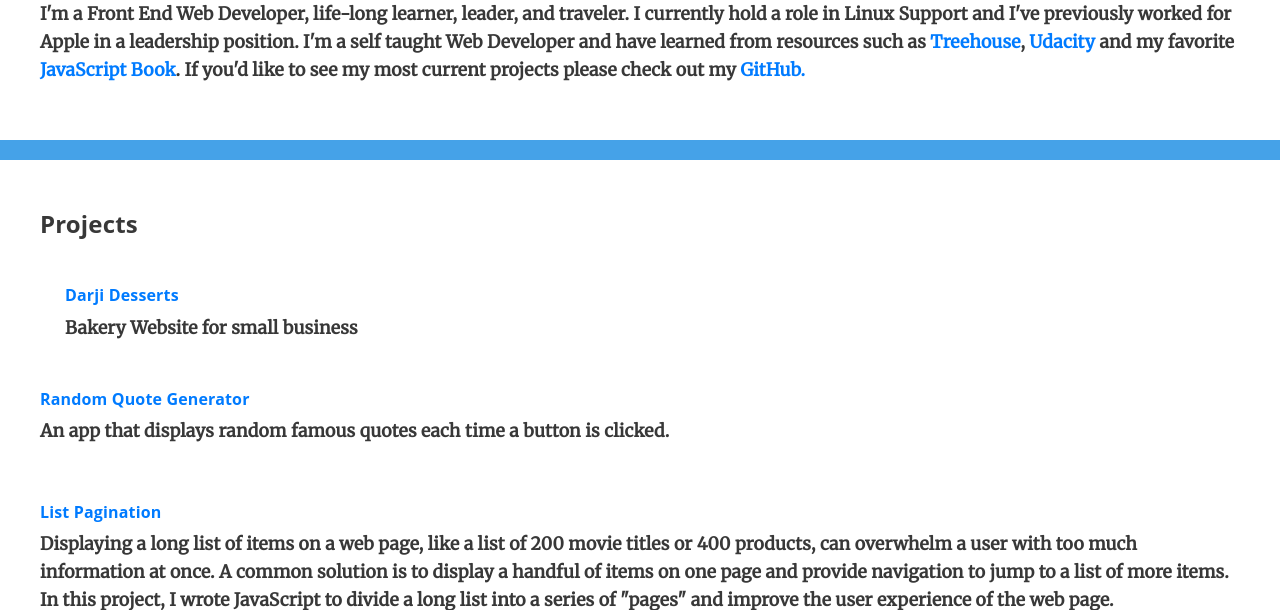
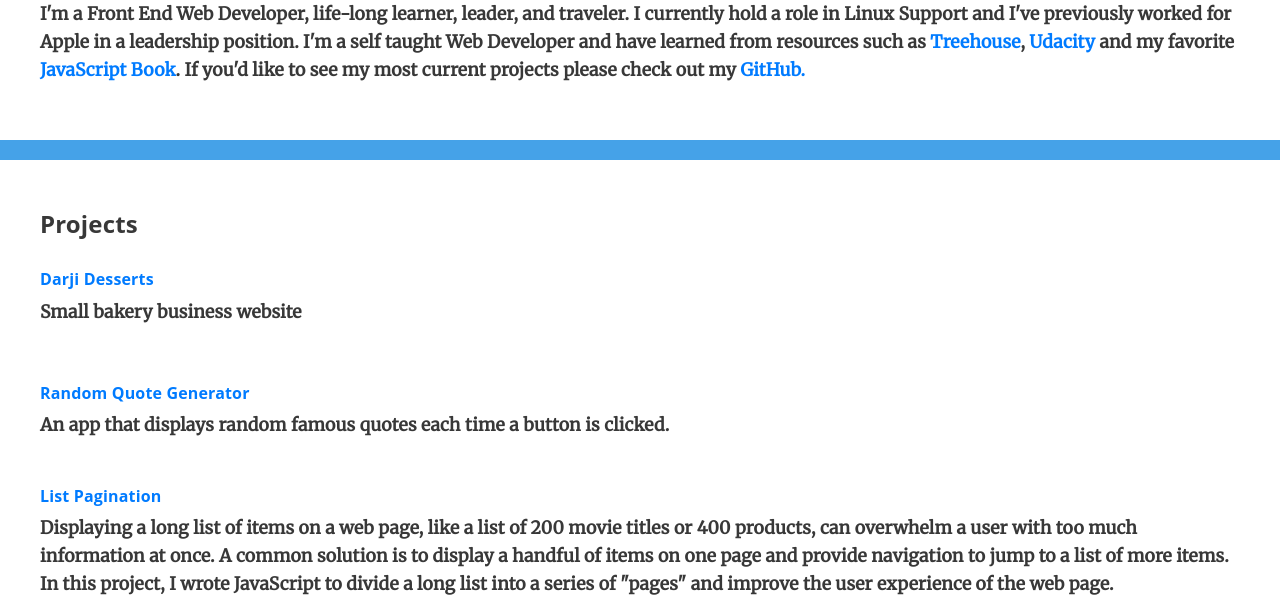
Before and after one commit to MD71/my_website, a PHP site: page / in a window 1280 px wide. Shown: the part 768-1378 px from the top of the page. Run offline with PHP 8.4, Linux system fonts and the light colour scheme; some web fonts are replaced.

Commit message:
formatting

```diff
--- a/index.php
+++ b/index.php
@@ -1,6 +1,5 @@
 <!DOCTYPE html>
 <html lang="en">
-
 	<head>
 		<!-- Global site tag (gtag.js) - Google Analytics -->
 		<script async src="https://www.googletagmanager.com/gtag/js?id=UA-104152820-1"></script>
@@ -13,10 +12,8 @@
 		</script>
 		<title>Mikedaniel</title>
 		<meta name="viewport" content="width=device-width initial-scale=1.0">
-
 		<link href="https://fonts.googleapis.com/css?family=Sniglet" rel="stylesheet">
 		<link href="https://fonts.googleapis.com/css?family=Merriweather&display=swap" rel="stylesheet">
-
 		<script src="https://code.jquery.com/jquery-3.3.1.slim.min.js"
 			integrity="sha384-q8i/X+965DzO0rT7abK41JStQIAqVgRVzpbzo5smXKp4YfRvH+8abtTE1Pi6jizo"
 			crossorigin="anonymous"></script>
@@ -29,10 +26,7 @@
 		<script src="https://stackpath.bootstrapcdn.com/bootstrap/4.3.1/js/bootstrap.min.js"
 			integrity="sha384-JjSmVgyd0p3pXB1rRibZUAYoIIy6OrQ6VrjIEaFf/nJGzIxFDsf4x0xIM+B07jRM"
 			crossorigin="anonymous"></script>
-
-
 	</head>
-
 	<body>
 		<nav class="navbar navbar-expand-md navbar-light ">
 			<a class="navbar-brand logo">MIKEDANIEL</span></a>
@@ -42,7 +36,6 @@
 			</button>
 			<div class="collapse navbar-collapse" id="navbarNav">
 				<ul class="navbar-nav ml-auto">
-
 					<li class="nav-item align-top">
 						<span class ="social_icons">
 							<p class= "social_contact"><a href="https://github.com/MD71" target="_blank"><img src="Project_Images/github.svg" height="40px" width="40px"></a></p>
@@ -50,8 +43,8 @@
 							<p class= "social_contact"><a href=" https://www.linkedin.com/in/mikedaniel-ocasio-b97205bb/"target="_blank" ><img src="Project_Images/linkedin.svg" height="40px" width="40px"></a></p>
 						</span>
 					</li>
-                <li class = "nav-item align-top">
-</li>           <a class="nav-link text-uppercase" data-toggle="modal" data-target="#exampleModalLong" href="#">Resume</a>
+					<li class = "nav-item align-top"></li>
+					<a class="nav-link text-uppercase" data-toggle="modal" data-target="#exampleModalLong" href="#">Resume</a>
 				</ul>
 			</div>
 		</nav>
@@ -60,8 +53,10 @@
 			<div class="modal-dialog modal-lg"role="document">
 				<div class="modal-content">
 					<div class="modal-body">
-
-           <span><h4 class="inline3">Mikedaniel Ocasio</h4><p class="inline3"> - Jr. Front End Web Developer</p></span>
+						<span>
+							<h4 class="inline3">Mikedaniel Ocasio</h4>
+							<p class="inline3"> - Jr. Front End Web Developer</p>
+						</span>
 						<p class ="contact_info"> mikedaniel.ocasio@gmail.com</p>
 						<span class ="social_icons">
 							<p class= "social_contact"><a href="https://github.com/MD71" target="_blank"  ><img src="Project_Images/github.svg" height="40px" width="40px"></a></p>
@@ -70,21 +65,19 @@
 						</span>
 						<p class="About_Me">Driven tech professional with technical and leadership skills. I am a Front End Web Developer
 							open to new opportunities. I have three years of experience managing a technical support team and six years
-                of troubleshooting Apple computers and small devices.</p>
+							of troubleshooting Apple computers and small devices.
+						</p>
 						<h3 class ="certs_skills">Skills</h3>
 						<div class ="row skills_background">
 							<div class ="col-xs-12 col-md-4">
-
 								<ul class = "skills">
 									<li>HTML</li>
 									<li>CSS</li>
 									<li>JavaScript</li>
 									<li>Visual Studio</li>
 									<li>Atom</li>
-
 									<li></li>
 									<li></li>
-
 								</ul>
 							</div>
 							<div class ="col-xs-12 col-md-4">
@@ -106,7 +99,6 @@
 									<li>Git</li>
 								</ul>
 							</div>
-
 						</div>
 						<h3 class ="exp">Experience</h3>
 						<span>
@@ -118,20 +110,19 @@
 							Troubleshoot issues with Linux (Ubuntu, CentOS, Fedora). Support developers resolve issues with Apache, NGINX and DNS. Detect and resolve networking issues.
 							Protect the integrity of the Linode platform by preventing abuse such as spam, brute force etc.
 							Communicate clearly with customers via tickets, email and phone support.
-
 						</p>
 						<span>
 							<p class="position_held social_contact">Genius Bar Lead</p>
 							<p class="social_contact">, May 2016 - December 2019</p>
 						</span>
-
 						<p>Apple, Marlton NJ</p>
 						<p>Leads new training and initiatives associated with the services and repair business. Delivers feedback to Genius Bar
 							staff based on observing Genius Bar sessions and reviewing Repair Room repairs and customer feedback. Provides training
 							and feedback to store staff about Genius Bar operations. Ensures that all services and repairs comply with established
 							procedures. Leads monthly round-table discussion with Genius Bar team. Can effectively filter and communicate corporate
 							priorities and objectives. Works in a flexible manner, often performing multiple activities simultaneously. Makes
-        decisions quickly, sometimes under tight deadlines and pressure.</p>
+							decisions quickly, sometimes under tight deadlines and pressure.
+						</p>
 						<span>
 							<p class="position_held social_contact">Genius</p>
 							<p class="social_contact">, April 2012 - April 2016</p>
@@ -144,27 +135,16 @@
 							under
 							pressure in a fast-paced environment with maintaining a professional and approachable demeanor. Uses strong
 							troubleshooting skills to determine the best solutions for technical issues on mobile and desktop devices. Remains
-    current with the constant change of technology and repair strategies through research and provided resources.</p>
-
+							current with the constant change of technology and repair strategies through research and provided resources.
+						</p>
 						<button type="button" class="btn btn-secondary" data-dismiss="modal">Close</button>
-
-
 					</div>
-
-
 				</div>
 				<!-- Modal Content End-->
-
-
-
-
-
 			</div>
 		</div>
 		<div class="container-fluid">
-
 			<div class = "row">
-
 				<div class = "col-12 slogan">
 					<img class ="itsMe mx-auto" width= "200px" height = "200px"src = "heyitsMe.PNG">
 					<p class ="about_me_home_name fade1 text-center">MIKEDANIEL</p>
@@ -185,19 +165,17 @@
 				<div class ="col-12 top_border_projects">
 					<div class ="description">
 						<h3 class = "change_font">Projects</h3>
-            <div class ="row">
-    <div class ="col-12 ">
-        <div class ="project_type">
-            <h4 class ="change_font_projects"><a href = "https://mikedaniel.co/Lisa_Bakery-master/index.html" target="_blank" >Darji Desserts</a></h4>
-
+						<h4 class ="change_font_projects"><a href = "https://mikedaniel.co/Lisa_Bakery-master/index.html" target="_blank">Darji Desserts</a></h4>
 						<p class ="shrink_para">
-Bakery Website for small business
+							Small bakery business website
 						</p>
 					</div>
 				</div>
 			</div>
+            <div class ="row">
+				<div class ="col-12 ">
+					<div class ="project_type">
 						<h4 class ="change_font_projects"><a href = "https://mikedaniel.co/Random-Quote-Generator/Unit%201/a_random_quote_generator-v1/index.html" target="_blank">Random Quote Generator</a></h4>
-
 						<p class ="shrink_para">
 							An app that displays random famous quotes each time a button is clicked.
 						</p>
@@ -208,18 +186,16 @@
 				<div class ="col-12 ">
 					<div class ="project_type">
 						<h4 class ="change_font_projects"><a href = "https://mikedaniel.co/list_pagination/pagination.html" target="_blank" >List Pagination</a></h4>
-
 						<p class ="shrink_para">
-Displaying a long list of items on a web page, like a list of 200 movie titles or 400 products, can overwhelm a user with too much information at once. A common solution is to display a handful of items on one page and provide navigation to jump to a list of more items. In this project, I wrote JavaScript to divide a long list into a series of "pages" and improve the user experience of the web page.</p>
+							Displaying a long list of items on a web page, like a list of 200 movie titles or 400 products, can overwhelm a user with too much information at once. A common solution is to display a handful of items on one page and provide navigation to jump to a list of more items. In this project, I wrote JavaScript to divide a long list into a series of "pages" and improve the user experience of the web page.
+						</p>
 					</div>
 				</div>
 			</div>
-
 			<div class ="row">
 				<div class ="col-12 ">
 					<div class ="project_type">
 						<h4 class ="change_font_projects"><a href = "https://mikedaniel.co/Interactive-Form/index.html" target="_blank" >Interactive Form</a></h4>
-
 						<p class ="shrink_para">
 							An interactive form that uses regular expressions to validate user input
 						</p>
@@ -230,32 +206,23 @@
 				<div class ="col-12 ">
 					<div class ="project_type">
 						<h4 class ="change_font_projects"><a href = "https://mikedaniel.co/OOP-Game-Show-App/index.html" target="_blank" >Object Oriented Programming ( Game Show App ) </a></h4>
-
 						<p class ="shrink_para">
 							A "Game Show App" created with object oriented programming. Try and guess the word!
 						</p>
 					</div>
 				</div>
 			</div>
-
 			<div class ="row">
 				<div class ="col-12 ">
 					<div class ="project_type">
 						<h4 class ="change_font_projects"><a href = "https://mikedaniel.co/CompanySite/source/dudnyk.html" target="_blank" >Company Website Mockup</a></h4>
-
 						<p class ="shrink_para">
 							I made this website after being given a design from a Graphic Designer. This utilizes bootstrap and show cases responsive design.
 						</p>
 					</div>
 				</div>
 			</div>
-
-
-
 		</div>
-
-
 		</div><!--Container End-->
-
 	</body>
 </html>
```
Lines whose indentation alone changed are shown as unchanged.
